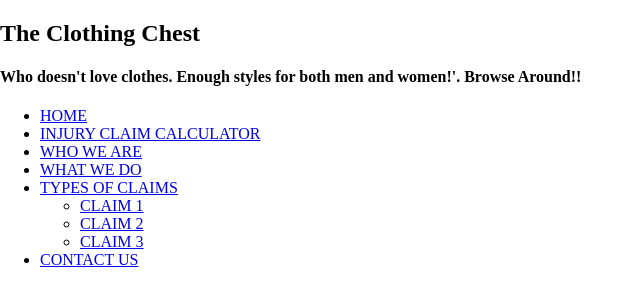
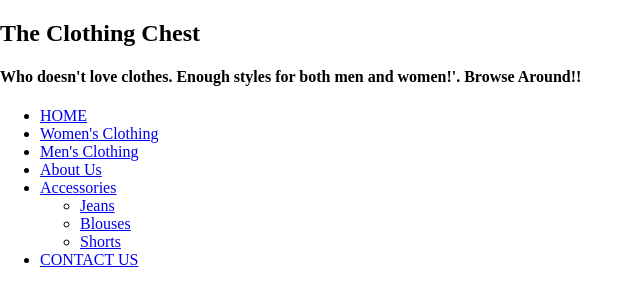
Before and after one commit to JaleesaH/JaleesaH.github.io, a Jekyll site: the page built from index.html, in a window 1280 px wide. Shown: the top 306 px of the page, without its empty margins (0-643 px from the left). Built offline with Jekyll 4.4.1, drawn with Linux system fonts in a browser that asks for light colours.

Commit message:
navi title changes

```diff
--- a/index.html
+++ b/index.html
@@ -16,14 +16,14 @@ excerpt: This is the greatest website on earth. Share! Like! Subscribe! I'm dead
 <div id="nav">
   <ul>
       <li><a href="index.php">HOME</a></li>
-      <li><a href="injury-claim-calculator.php">INJURY CLAIM CALCULATOR</a></li>
-      <li><a href="personal-injury-solicitors.php">WHO WE ARE</a></li>
-      <li><a href="what-we-do.php">WHAT WE DO</a></li>
-      <li><a href="#">TYPES OF CLAIMS</a>
+      <li><a href="injury-claim-calculator.php">Women's Clothing</a></li>
+      <li><a href="personal-injury-solicitors.php">Men's Clothing</a></li>
+      <li><a href="what-we-do.php">About Us</a></li>
+      <li><a href="#">Accessories</a>
       <ul>
-          <li><a href="#">CLAIM 1</a></li>
-          <li><a href="#">CLAIM 2</a></li>
-          <li><a href="#">CLAIM 3</a></li>
+          <li><a href="#">Jeans</a></li>
+          <li><a href="#">Blouses</a></li>
+          <li><a href="#">Shorts</a></li>
       </ul>
       </li>
       <li><a href="contact.php">CONTACT US</a></li>
```
